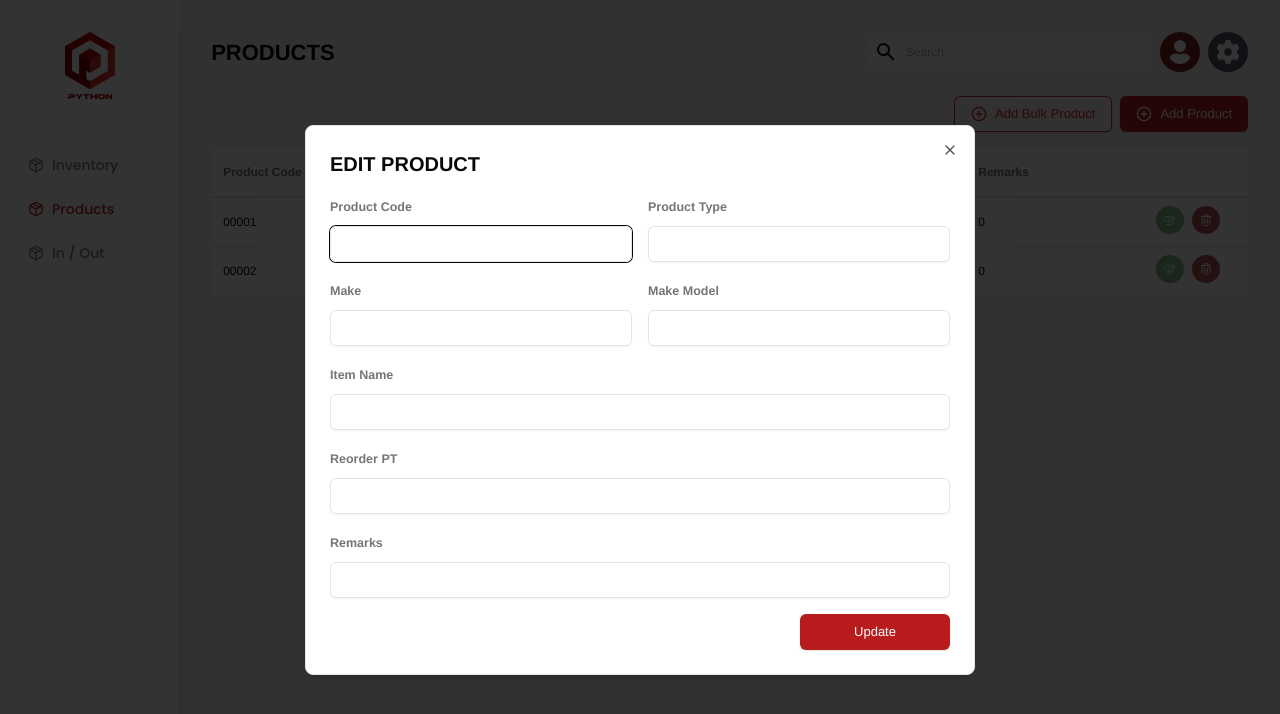
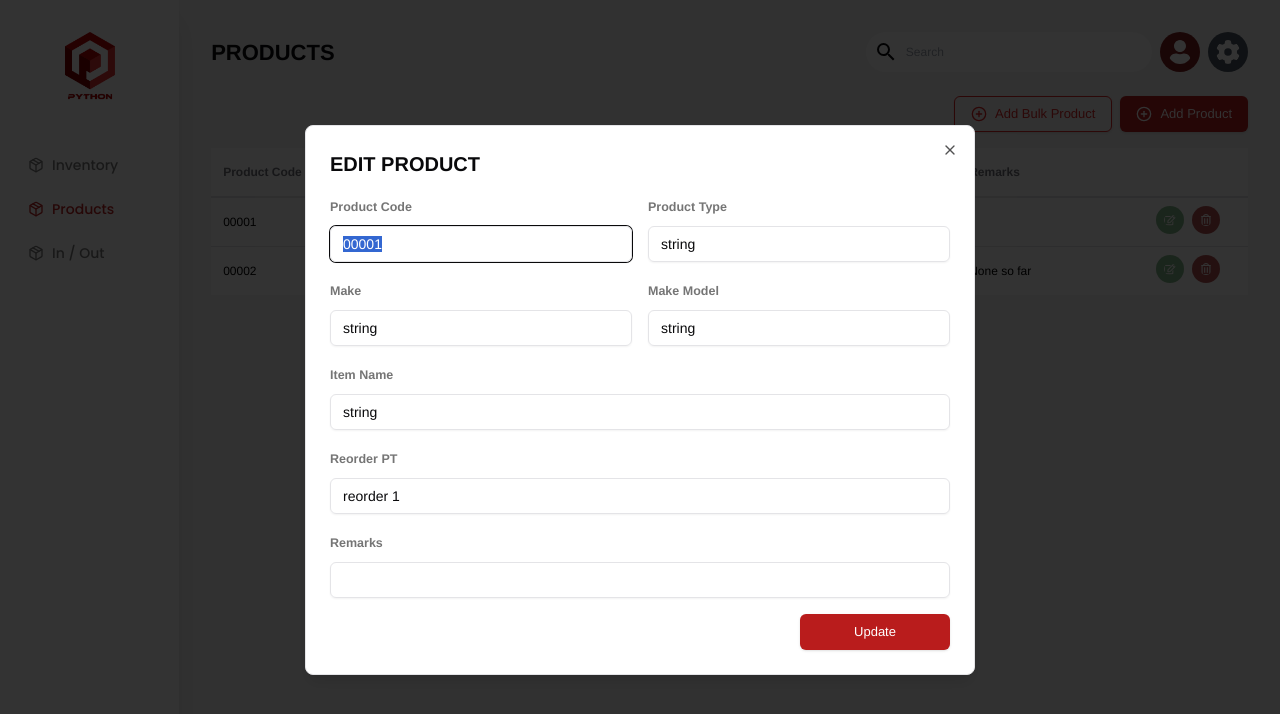
Before and after one commit to Ogskun/inventory_react, a React (Vite) app: page /products in a window 1280 px wide. Both pictures are taken after a click on the icon 1170 px from the left and 220 px from the top of the page. Shown: the top 714 px of the page. Built offline with nearby package versions, Linux system fonts and the light colour scheme.

Commit message:
delete prompt

```diff
--- /dev/null
+++ b/src/components/modals/DeleteProductPrompt.tsx
@@ -0,0 +1,29 @@
+import { DialogClose, DialogContent } from '../ui/dialog'
+import { Button } from '../ui/button'
+
+type DeleteProductPromptProps = {
+    product_name: string
+}
+
+const DeleteProductPrompt = ({ product_name }: DeleteProductPromptProps) => {
+    return (
+        <DialogContent className='flex flex-col items-center'>
+            <p className='font-pops text-sm font-bold mt-4'>
+                Are you sure you want to delete this?
+            </p>
+            <span>"<span className='text-red-500 font-pops font-semibold text-sm'>{product_name}</span>"</span>
+            <div className='flex justify-around w-1/2'>
+                <Button className='bg-[#BF2323] font-pops text-xs border-none'>
+                    Continue
+                </Button>
+                <DialogClose>
+                    <Button className='border border-black bg-white font-pops text-xs shadow-none text-black hover:bg-[#00000017]'>
+                        Cancel
+                    </Button>
+                </DialogClose>
+            </div>
+        </DialogContent>
+    )
+}
+
+export default DeleteProductPrompt
--- a/src/components/modals/ProductForm.tsx
+++ b/src/components/modals/ProductForm.tsx
@@ -1,5 +1,5 @@
 import { DialogTitle } from '@radix-ui/react-dialog'
-import { DialogContent, DialogHeader } from '../ui/dialog'
+import { DialogContent, DialogFooter, DialogHeader } from '../ui/dialog'
 import {
     Form,
     FormControl,
@@ -13,6 +13,7 @@ import { useForm } from 'react-hook-form'
 import { zodResolver } from '@hookform/resolvers/zod'
 import * as z from 'zod'
 import { Button } from '../ui/button'
+import { HandleAddProductProps, HandleUpdateProductProps, InventoryProductProps } from '@/pages/Products'
 
 const PRODUCT_FORM_VALIDATION = z.object({
     product_code: z
@@ -50,19 +51,26 @@ type PRODUCT_FORM_VALUES = z.infer<typeof PRODUCT_FORM_VALIDATION>
 type ProductFormProps = {
     title: string
     buttonText: string
+    product: InventoryProductProps | null
+    onclick: (args: HandleAddProductProps | HandleUpdateProductProps) => void;
 }
 
-const ProductForm = ({ title, buttonText }: ProductFormProps) => {
+const ProductForm = ({
+    title,
+    buttonText,
+    product,
+    onclick,
+}: ProductFormProps) => {
     const productForm = useForm<PRODUCT_FORM_VALUES>({
         resolver: zodResolver(PRODUCT_FORM_VALIDATION),
         defaultValues: {
-            product_code: '',
-            product_type: '',
-            product_make: '',
-            product_make_model: '',
-            item_name: '',
-            reorder_pt: '',
-            remarks: '',
+            product_code: product?.product_code,
+            product_type: product?.product_type,
+            product_make: product?.make,
+            product_make_model: product?.make_model,
+            item_name: product?.item_name,
+            reorder_pt: product?.reorder_pt,
+            remarks: product?.remarks,
         },
     })
 
@@ -75,11 +83,7 @@ const ProductForm = ({ title, buttonText }: ProductFormProps) => {
             </DialogHeader>
 
             <Form {...productForm}>
-                <form
-                    onSubmit={productForm.handleSubmit(() =>
-                        console.log('submitted')
-                    )}
-                >
+                <form onSubmit={productForm.handleSubmit(onclick)}>
                     <div className='grid-col-1 grid grid-flow-row gap-4 md:grid-cols-2'>
                         <FormField
                             control={productForm.control}
@@ -193,15 +197,14 @@ const ProductForm = ({ title, buttonText }: ProductFormProps) => {
                             )}
                         />
                     </div>
-
-                    <div className='flex justify-end'>
+                    <DialogFooter>
                         <Button
                             type='submit'
                             className='mt-4 w-[150px] bg-red-700 font-sans text-[13px] font-medium text-white hover:bg-red-800'
                         >
                             {buttonText}
                         </Button>
-                    </div>
+                    </DialogFooter>
                 </form>
             </Form>
         </DialogContent>
--- /dev/null
+++ b/src/components/modals/index.ts
@@ -0,0 +1,2 @@
+export { default as DeleteProductPrompt } from './DeleteProductPrompt'
+export { default as ProductForm } from './ProductForm'
--- a/src/pages/Products.tsx
+++ b/src/pages/Products.tsx
@@ -10,7 +10,7 @@ import {
 } from '@/components/ui/table'
 import { FaRegEdit, FaRegTrashAlt } from 'react-icons/fa'
 import { FiPlusCircle } from 'react-icons/fi'
-import ProductForm from '@/components/modals/ProductForm'
+import { ProductForm, DeleteProductPrompt } from '@/components/modals'
 
 const TABLE_HEAD_TITLES: string[] = [
     'Product Code',
@@ -23,38 +23,55 @@ const TABLE_HEAD_TITLES: string[] = [
     '',
 ]
 
-type InventoryProductProps = {
-    productCode: string
-    productType: string
+export type InventoryProductProps = {
+    id: number
+    product_code: string
+    product_type: string
     make: string
-    makeModel: string
-    itemName: string
-    totalIn: number
-    totalOut: number
+    make_model: string
+    item_name: string
+    reorder_pt: string
+    remarks: string
 }
 
 const INVENTORY_ITEMS: InventoryProductProps[] = [
     {
-        productCode: '00001',
-        productType: 'string',
+        id: 1,
+        product_code: '00001',
+        product_type: 'string',
         make: 'string',
-        makeModel: 'string',
-        itemName: 'string',
-        totalIn: 0,
-        totalOut: 0,
+        make_model: 'string',
+        item_name: 'string',
+        reorder_pt: 'reorder 1',
+        remarks: '',
     },
     {
-        productCode: '00002',
-        productType: 'string',
+        id: 2,
+        product_code: '00002',
+        product_type: 'string',
         make: 'string',
-        makeModel: 'string',
-        itemName: 'string',
-        totalIn: 0,
-        totalOut: 0,
+        make_model: 'string',
+        item_name: 'string',
+        reorder_pt: 'reorder string',
+        remarks: 'None so far',
     },
 ]
 
+export type HandleAddProductProps = {}
+
+export type HandleUpdateProductProps = {
+    id: number
+}
+
 const Products = () => {
+    const handleAddProduct = ({}: HandleAddProductProps) => {
+        console.log('Product successfully added.')
+    }
+
+    const handleUpdateProduct = ({ id }: HandleUpdateProductProps) => {
+        console.log(`Product #${id} successfully updated.`)
+    }
+
     return (
         <div className='flex flex-col items-end gap-4'>
             <div className='flex gap-2'>
@@ -70,7 +87,12 @@ const Products = () => {
                         </Button>
                     </DialogTrigger>
 
-                    <ProductForm title='ADD PRODUCT' buttonText='Add' />
+                    <ProductForm
+                        title='Add Product'
+                        buttonText='Add'
+                        product={null}
+                        onclick={() => handleAddProduct}
+                    />
                 </Dialog>
             </div>
 
@@ -90,39 +112,55 @@ const Products = () => {
                 <TableBody>
                     {INVENTORY_ITEMS.map((item) => (
                         <TableRow
-                            key={item.productCode}
+                            key={item.product_code}
                             className='text-xs font-medium'
                         >
                             <TableCell className='px-3 py-4 text-black'>
-                                {item.productCode}
+                                {item.product_code}
                             </TableCell>
                             <TableCell className='px-3 py-4 text-black'>
-                                {item.productType}
+                                {item.product_type}
                             </TableCell>
                             <TableCell className='px-3 py-4 text-black'>
                                 {item.make}
                             </TableCell>
                             <TableCell className='px-3 py-4 text-black'>
-                                {item.makeModel}
+                                {item.make_model}
                             </TableCell>
                             <TableCell className='px-3 py-4 text-black'>
-                                {item.itemName}
+                                {item.item_name}
                             </TableCell>
                             <TableCell className='px-3 py-4 text-black'>
-                                {item.totalIn}
+                                {item.reorder_pt}
                             </TableCell>
                             <TableCell className='px-3 py-4 text-black'>
-                                {item.totalOut}
+                                {item.remarks}
                             </TableCell>
-                            <TableCell className='flex mx-5 gap-2 justify-end'>
+                            <TableCell className='mx-5 flex justify-end gap-2'>
                                 <Dialog>
                                     <DialogTrigger asChild>
-                                        <FaRegEdit className='size-7 rounded-full bg-[#85b98c] p-2 text-white' />
+                                        <FaRegEdit className='size-7 cursor-pointer rounded-full bg-[#85b98c] p-2 text-white' />
                                     </DialogTrigger>
 
-                                    <ProductForm title='Edit Product' buttonText='Update' />
+                                    <ProductForm
+                                        title='Edit Product'
+                                        buttonText='Update'
+                                        product={item}
+                                        onclick={() =>
+                                            handleUpdateProduct({ id: item.id })
+                                        }
+                                    />
                                 </Dialog>
-                                <FaRegTrashAlt className='size-7 rounded-full bg-[#b55252] p-2 text-white' />
+
+                                <Dialog>
+                                    <DialogTrigger asChild>
+                                        <FaRegTrashAlt className='size-7 cursor-pointer rounded-full bg-[#b55252] p-2 text-white' />
+                                    </DialogTrigger>
+
+                                    <DeleteProductPrompt
+                                        product_name={item.product_code}
+                                    />
+                                </Dialog>
                             </TableCell>
                         </TableRow>
                     ))}
```
